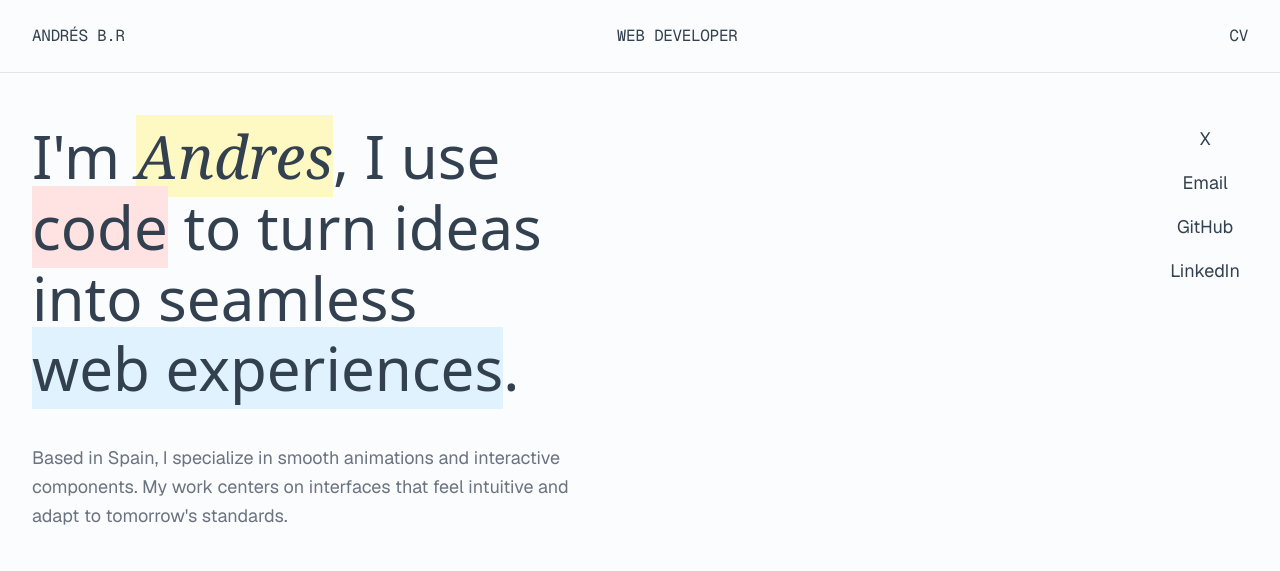
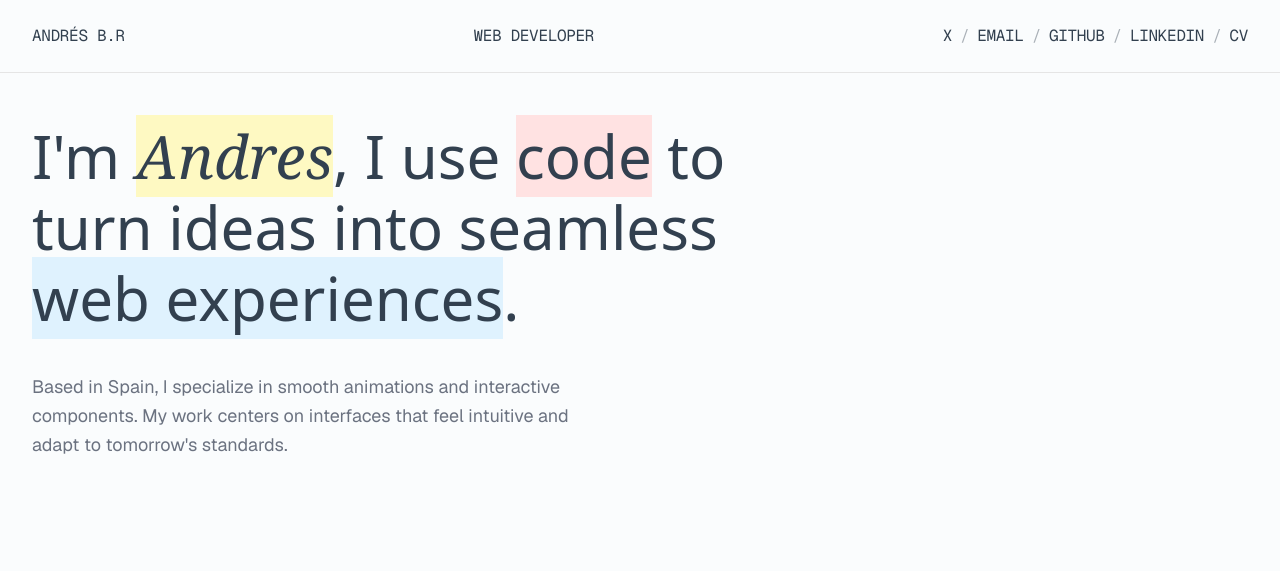
Before and after one commit to Andresuito/andres-portfolio, a Next.js app: page / in a window 1280 px wide. Shown: the top 571 px of the page. Built offline with nearby package versions, Linux system fonts and the light colour scheme; grey boxes are pictures that could not be loaded.

Commit message:
feat: remove social from hero and put in navbar

```diff
--- a/components/header.tsx
+++ b/components/header.tsx
@@ -9,7 +9,39 @@ export function Header() {
       <p className="font-mono tracking-[-0.02rem] hover:opacity-70 transition-opacity uppercase">
         WEB DEVELOPER
       </p>
-      <nav className="flex items-center gap-6">
+      <nav className="flex items-center">
+        <a
+          href="https://x.com/andresuiito"
+          target="_blank"
+          className="font-mono tracking-[-0.02rem] hover:opacity-70 transition-opacity uppercase"
+        >
+          X
+        </a>
+        <span className="mx-2 font-mono tracking-[-0.02rem] opacity-40">/</span>
+        <a
+          href="mailto:contact@andresbr.com"
+          target="_blank"
+          className="font-mono tracking-[-0.02rem] hover:opacity-70 transition-opacity uppercase"
+        >
+          Email
+        </a>
+        <span className="mx-2 font-mono tracking-[-0.02rem] opacity-40">/</span>
+        <a
+          href="https://github.com/Andresuito"
+          target="_blank"
+          className="font-mono tracking-[-0.02rem] hover:opacity-70 transition-opacity uppercase"
+        >
+          GitHub
+        </a>
+        <span className="mx-2 font-mono tracking-[-0.02rem] opacity-40">/</span>
+        <a
+          href="https://www.linkedin.com/in/andres-br"
+          target="_blank"
+          className="font-mono tracking-[-0.02rem] hover:opacity-70 transition-opacity uppercase"
+        >
+          LinkedIn
+        </a>
+        <span className="mx-2 font-mono tracking-[-0.02rem] opacity-40">/</span>
         <a
           href="/ABR - CV 2025Q3.pdf"
           target="_blank"
--- a/components/hero.tsx
+++ b/components/hero.tsx
@@ -10,7 +10,7 @@ export function Hero() {
       animate={{ opacity: 1, y: 0 }}
       transition={{ duration: 0.5, ease: "easeOut", delay: 0.1 }}
     >
-      <div className="grid grid-cols-1 lg:grid-cols-2 gap-8">
+      <div className="max-w-[700px]">
         <div className="space-y-10">
           <motion.p
             className="text-6xl max-w-[700px] font-sans leading-[1.18]"
@@ -37,47 +37,6 @@ export function Hero() {
             adapt to tomorrow's standards.
           </motion.p>
         </div>
-        <div className="flex items-start justify-start lg:justify-end">
-          <motion.div
-            className="flex flex-col space-y-2"
-            initial={{ opacity: 0, y: 20 }}
-            animate={{ opacity: 1, y: 0 }}
-            transition={{ duration: 0.5, ease: "easeOut", delay: 0.4 }}
-          >
-            <a
-              href="https://x.com/andresuiito"
-              target="_blank"
-              className="relative px-2 py-1 overflow-hidden group transition-colors duration-500 hover:text-white text-center text-lg"
-            >
-              <span className="absolute inset-0 bg-black transform -translate-x-[101%] group-hover:translate-x-0 transition-transform duration-500 ease-in-out"></span>
-              <span className="relative z-10">X</span>
-            </a>
-            <a
-              href="mailto:contact@andresbr.com"
-              target="_blank"
-              className="relative px-2 py-1 overflow-hidden group transition-colors duration-500 hover:text-white text-center text-lg"
-            >
-              <span className="absolute inset-0 bg-black transform -translate-x-[101%] group-hover:translate-x-0 transition-transform duration-500 ease-in-out"></span>
-              <span className="relative z-10">Email</span>
-            </a>
-            <a
-              href="https://github.com/Andresuito"
-              target="_blank"
-              className="relative px-2 py-1 overflow-hidden group transition-colors duration-500 hover:text-white text-center text-lg"
-            >
-              <span className="absolute inset-0 bg-black transform -translate-x-[101%] group-hover:translate-x-0 transition-transform duration-500 ease-in-out"></span>
-              <span className="relative z-10">GitHub</span>
-            </a>
-            <a
-              href="https://www.linkedin.com/in/andres-br"
-              target="_blank"
-              className="relative px-2 py-1 overflow-hidden group transition-colors duration-500 hover:text-white text-center text-lg"
-            >
-              <span className="absolute inset-0 bg-black transform -translate-x-[101%] group-hover:translate-x-0 transition-transform duration-500 ease-in-out"></span>
-              <span className="relative z-10">LinkedIn</span>
-            </a>
-          </motion.div>
-        </div>
       </div>
     </motion.section>
   );
```
